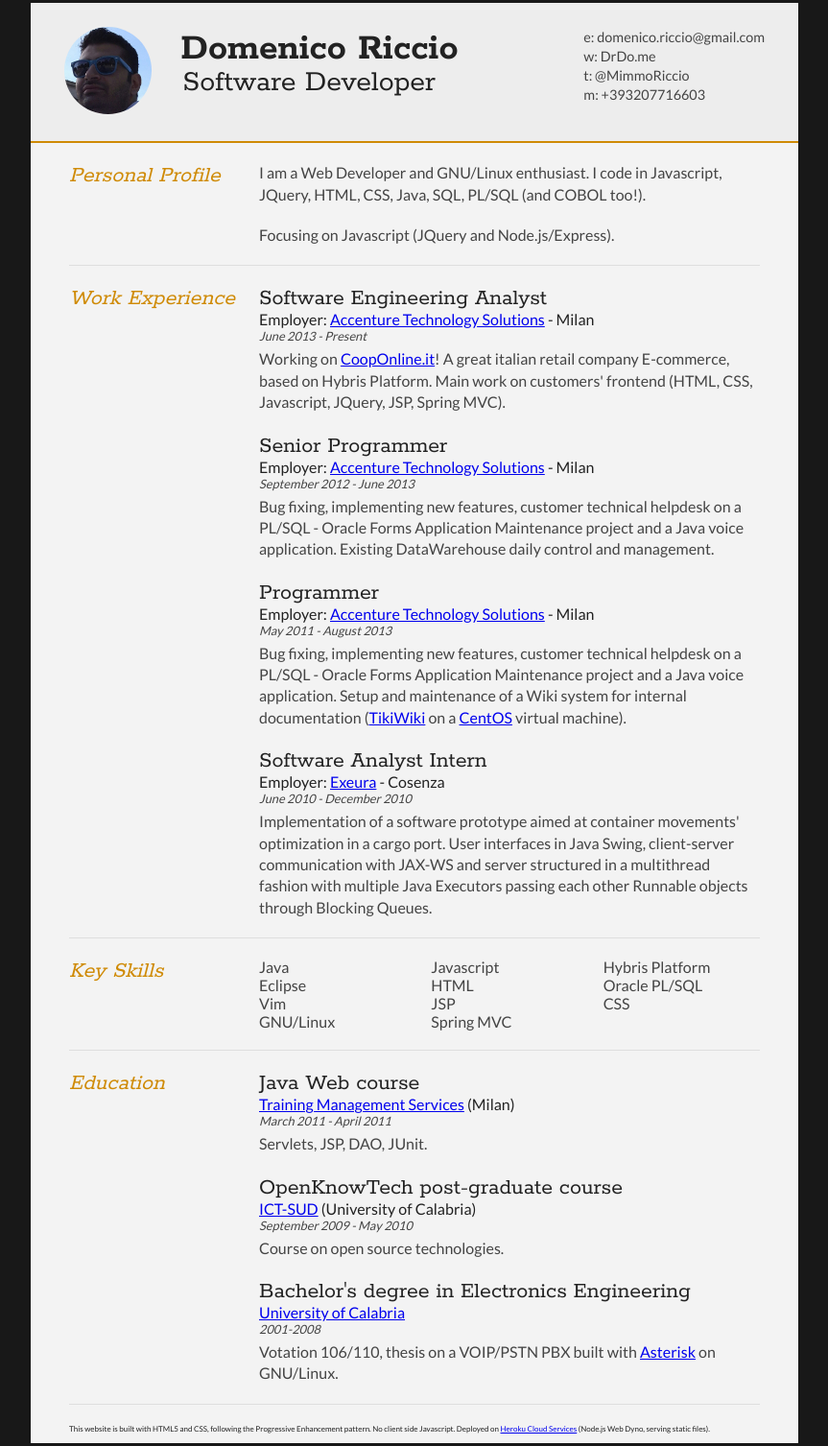
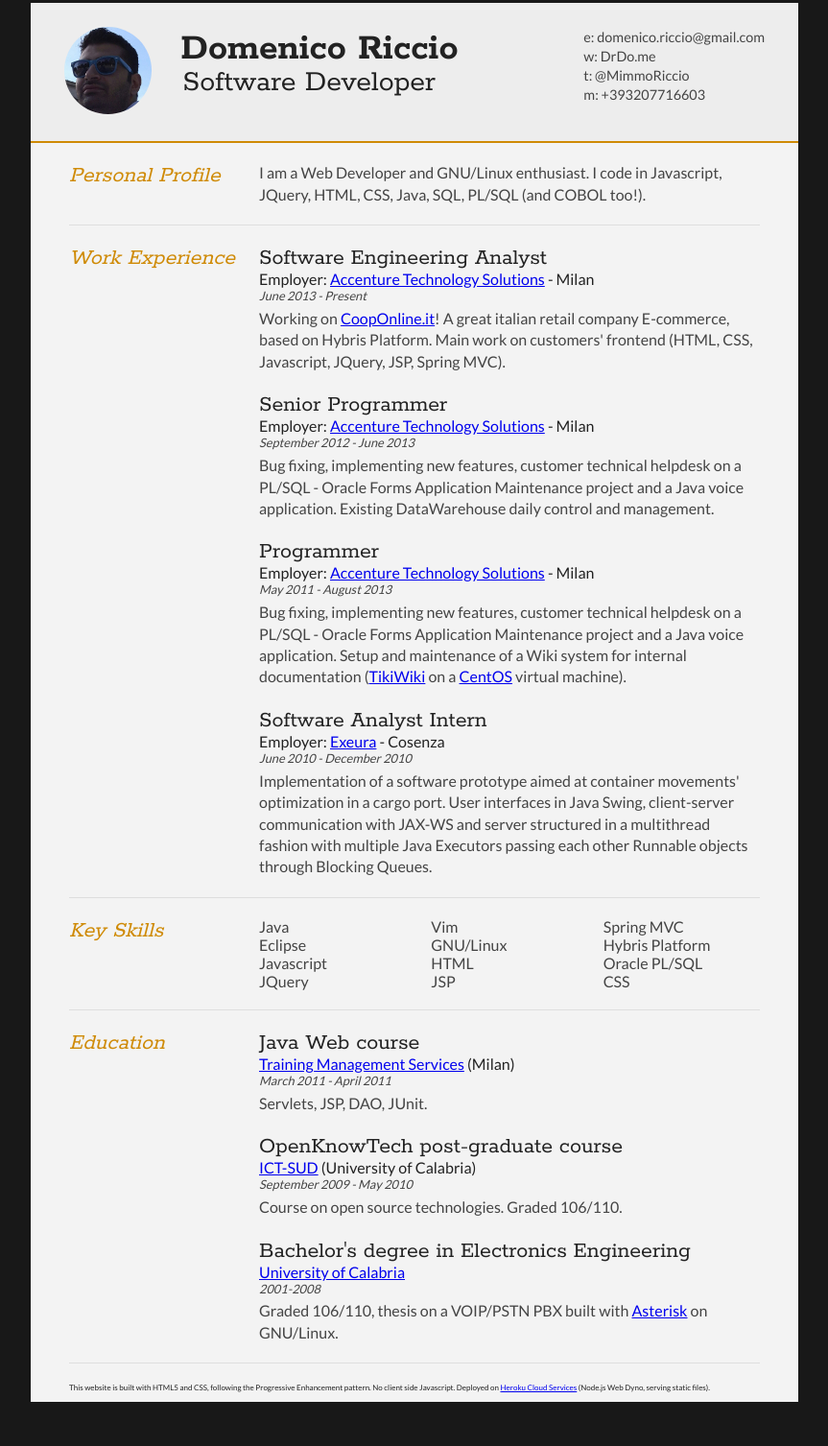
Before and after one commit to mimmozzo/DrDomeCV, a website: page public/index.html in a window 1280 px wide. Shown: the part 27-1534 px from the top of the page at 96% size, without its empty margins (208-1071 px from the left). Drawn offline with Linux system fonts and the light colour scheme.

Commit message:
Updated CV

```diff
--- a/public/index.html
+++ b/public/index.html
@@ -46,7 +46,6 @@
 
 					<div class="sectionContent">
 						<p>I am a Web Developer and GNU/Linux enthusiast. I code in Javascript, JQuery, HTML, CSS, Java, SQL, PL/SQL (and COBOL too!).</p>
-          <p>Focusing on Javascript (JQuery and Node.js/Express).</p>
 					</div>
 				</article>
 				<div class="clear"></div>
@@ -103,9 +102,10 @@
 					<ul class="keySkills">
 						<li>Java</li>
 						<li>Eclipse</li>
+						<li>Javascript</li>
+						<li>JQuery</li>
 						<li>Vim</li>
 						<li>GNU/Linux</li>
-            <li>Javascript</li>
 						<li>HTML</li>
 						<li>JSP</li>
 						<li>Spring MVC</li>
@@ -135,14 +135,14 @@
 						<h2>OpenKnowTech post-graduate course</h2>
 						<h3><a href="http://www.cc-ict-sud.it/">ICT-SUD</a> (University of Calabria)</h3>
 						<p class="subDetails">September 2009 - May 2010</p>
-          <p>Course on open source technologies.</p>
+						<p>Course on open source technologies. Graded 106/110.</p>
 					</article>
 
 					<article>
 						<h2>Bachelor's degree in Electronics Engineering</h2>
 						<h3><a href="http://www.unical.it">University of Calabria</a></h3>
 						<p class="subDetails">2001-2008</p>
-          <p>Votation 106/110, thesis on a VOIP/PSTN PBX built with <a href="http://www.asterisk.org/">Asterisk</a> on GNU/Linux.</p>
+						<p>Graded 106/110, thesis on a VOIP/PSTN PBX built with <a href="http://www.asterisk.org/">Asterisk</a> on GNU/Linux.</p>
 					</article>
 				</div>
 				<div class="clear"></div>
```
Lines whose indentation alone changed are shown as unchanged.
